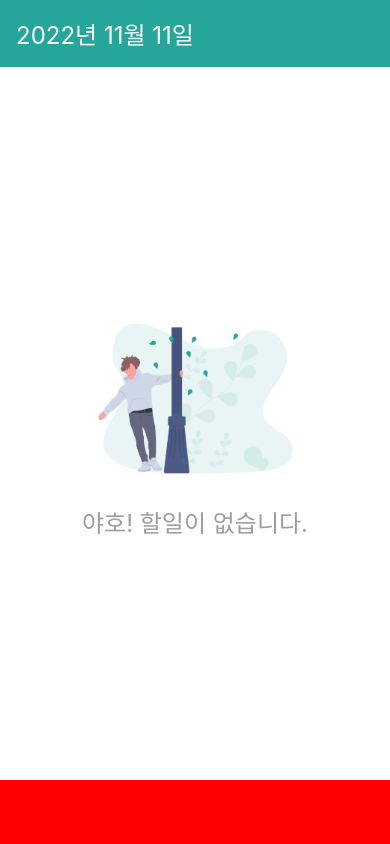
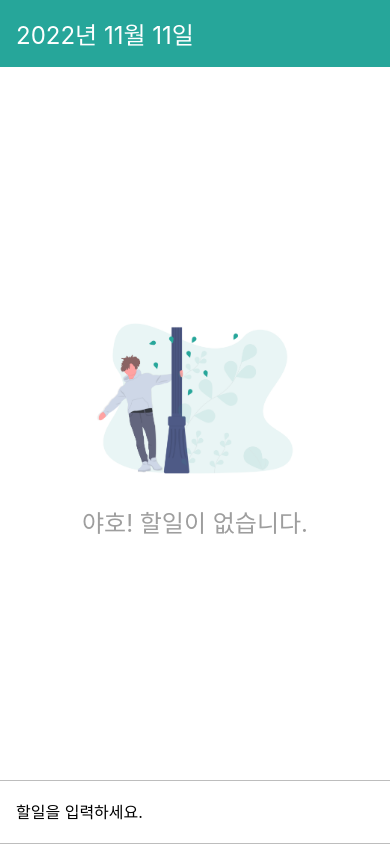
Before and after one commit to ChaeYubin/react-native, a React Native app in the folder TodoApp/: screen / in a window 390 px wide. Built offline with nearby package versions, Linux system fonts and the light colour scheme.

Commit message:
TodoApp AddTodo

```diff
--- a/TodoApp/App.js
+++ b/TodoApp/App.js
@@ -1,5 +1,11 @@
 import React from "react";
-import { StyleSheet, Text, View } from "react-native";
+import {
+  StyleSheet,
+  Text,
+  View,
+  KeyboardAvoidingView,
+  Platform,
+} from "react-native";
 import DateHead from "./components/DateHead";
 import { SafeAreaProvider, SafeAreaView } from "react-native-safe-area-context";
 import AddTodo from "./components/AddTodo";
@@ -11,9 +17,14 @@ export default function App() {
   return (
     <SafeAreaProvider>
       <SafeAreaView edges={["bottom"]} style={styles.block}>
-        <DateHead date={today} />
-        <Empty />
-        <AddTodo />
+        <KeyboardAvoidingView
+          behavior={Platform.select({ ios: "padding" })}
+          style={styles.avoid}
+        >
+          <DateHead date={today} />
+          <Empty />
+          <AddTodo />
+        </KeyboardAvoidingView>
       </SafeAreaView>
     </SafeAreaProvider>
   );
@@ -23,4 +34,7 @@ const styles = StyleSheet.create({
   block: {
     flex: 1,
   },
+  avoid: {
+    flex: 1,
+  },
 });
--- a/TodoApp/components/AddTodo.js
+++ b/TodoApp/components/AddTodo.js
@@ -1,14 +1,84 @@
-import React from "react";
-import { View, StyleSheet } from "react-native";
+import React, { useState } from "react";
+import {
+  View,
+  StyleSheet,
+  TextInput,
+  Image,
+  TouchableOpacity,
+  Platform,
+  TouchableNativeFeedback,
+  Keyboard,
+} from "react-native";
 
 function AddTodo() {
-  return <View style={styles.block} />;
+  const [text, setText] = useState("");
+
+  const onPress = () => {
+    setText("");
+    Keyboard.dismiss();
+  };
+
+  const button = (
+    <View style={styles.buttonStyle}>
+      <Image source={require("./../assets/icons/add_white/add_white.png")} />
+    </View>
+  );
+
+  return (
+    <View style={styles.block}>
+      <TextInput
+        placeholder="할일을 입력하세요."
+        style={styles.input}
+        value={text}
+        onChangeText={setText} // 사용자가 내용을 수정할 때마다 호출되는 콜백 함수
+        onSubmitEditing={onPress} // onSubmitEditing: Enter를 눌렀을 때 호출되는 함수
+        returnKeyType="done"
+      />
+      {Platform.select({
+        ios: (
+          <TouchableOpacity activeOpacity={0.5} onPress={onPress}>
+            {button}
+          </TouchableOpacity>
+        ),
+        android: (
+          <View style={styles.circleWrapper}>
+            <TouchableNativeFeedback onPress={onPress}>
+              {button}
+            </TouchableNativeFeedback>
+          </View>
+        ),
+      })}
+    </View>
+  );
 }
 
 const styles = StyleSheet.create({
   block: {
+    backgroundColor: "white",
     height: 64,
-    backgroundColor: "red",
+    paddingHorizontal: 16,
+    borderColor: "#bdbdbd",
+    borderTopWidth: 1,
+    borderBottomWidth: 1,
+    alignItems: "center",
+    flexDirection: "row",
+  },
+  input: {
+    flex: 1,
+    fontSize: 16,
+    paddingVertical: 8,
+  },
+  buttonStyle: {
+    alignItems: "center",
+    justifyContent: "center",
+    width: 48,
+    height: 48,
+    backgroundColor: "#26a69a",
+    borderRadius: 24,
+  },
+  circleWrapper: {
+    overflow: "hidden",
+    borderRadius: 24,
   },
 });
 
```
